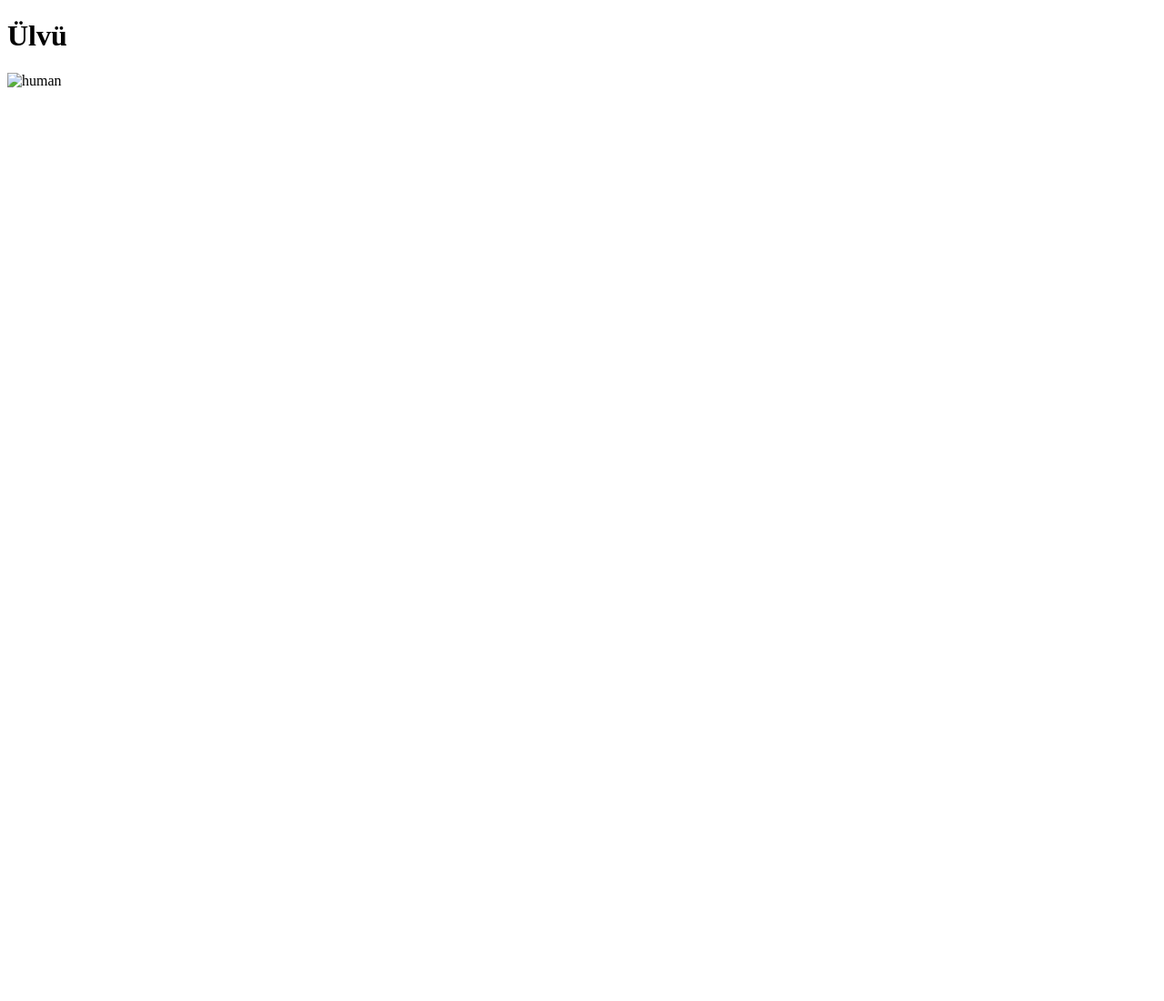
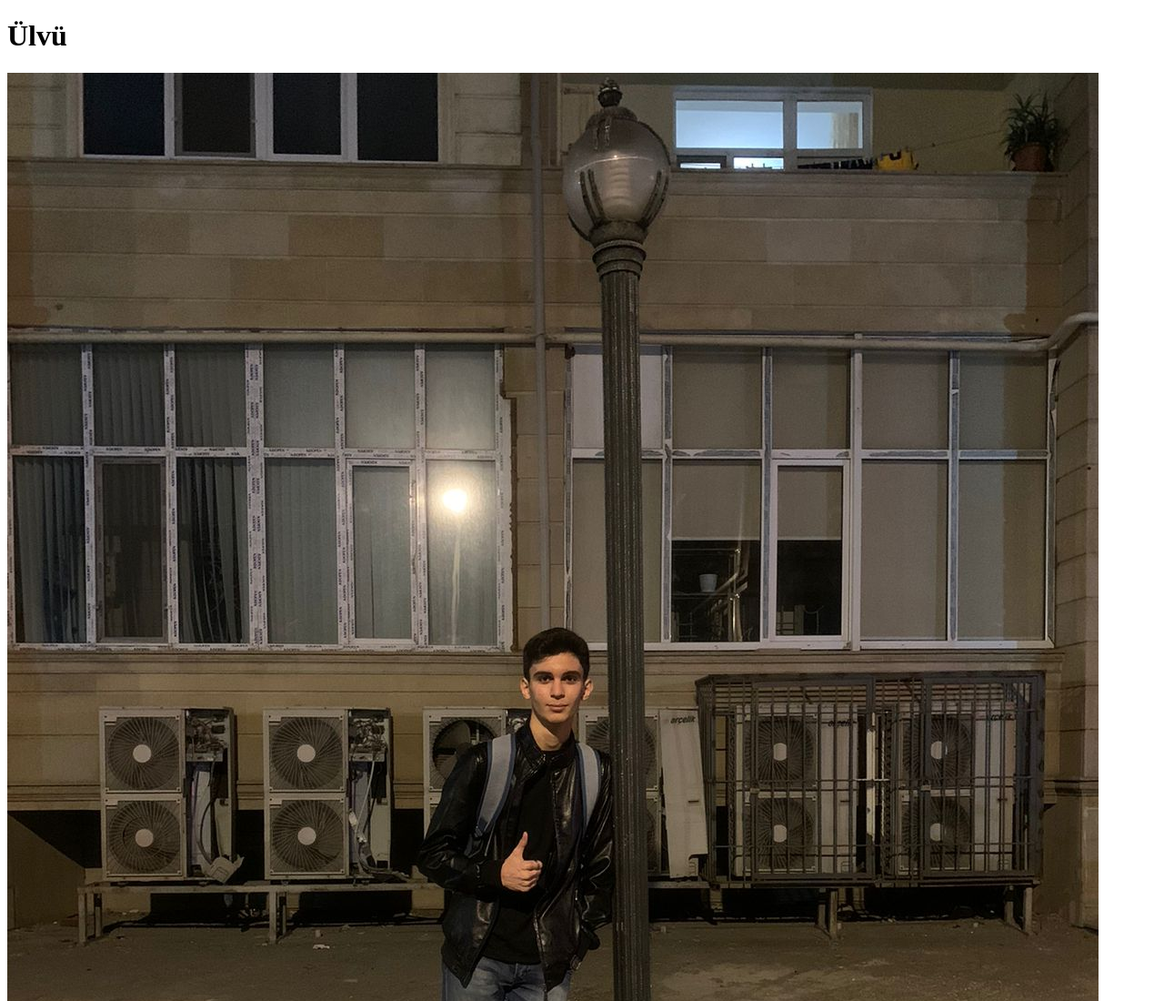
Before and after one commit to SamedShukurov/Ulvu, a plain HTML site: page index.html in a window 1280 px wide. Shown: the top 1100 px of the page at 91% size. Before the commit the page ends 800 px from the top, so only its background shows below. Drawn offline with Linux system fonts and the light colour scheme.

Commit message:
solved mistake

```diff
--- a/index.html
+++ b/index.html
@@ -7,6 +7,6 @@
     </head>
     <body>
         <h1>Ülvü</h1>
-        <img src="./assets/WhatsApp Image 2023-11-13 at 21.37.24.jpeg" alt="human">
+        <img src="./assets/WhatsApp Image 2023-11-13 at 21.49.56.jpeg" alt="human">
     </body>
 </html>
```
